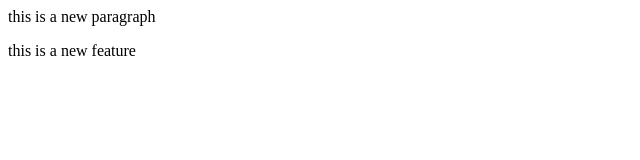
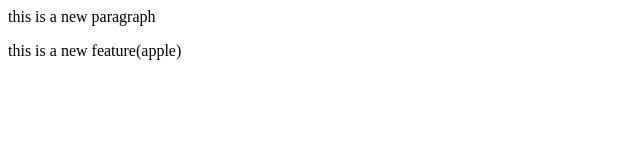
Before and after one commit to shauryakaushik2006-blip/localrepo, a plain HTML site: page index.html in a window 1280 px wide. Shown: the full height of the page, 0-640 px from the left. Drawn offline with Linux system fonts and the light colour scheme.

Commit message:
add apple

```diff
--- a/index.html
+++ b/index.html
@@ -1,2 +1,2 @@
 <p> this is a new paragraph </p>
-<p> this is a new feature </p>
+<p> this is a new feature(apple)</p>
```
